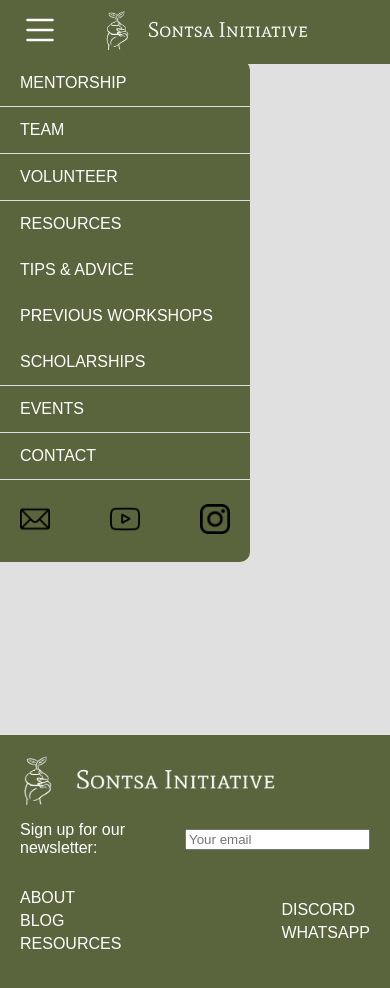
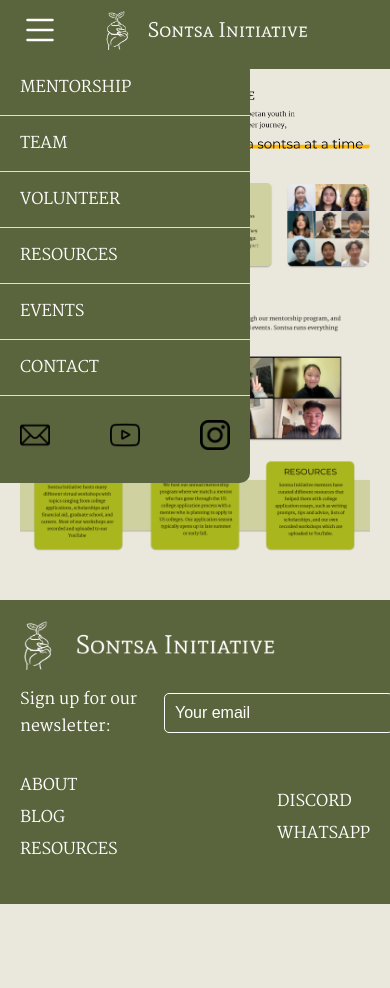
Before and after one commit to tenchonzom/sontsainitiative, a plain HTML site: page index.html in a window 390 px wide. Both pictures are taken after a click on the link 40 px from the left and 32 px from the top of the page. After the commit the page ends 904 px from the top, so only its background shows below. Drawn offline with Linux system fonts and the light colour scheme.

Commit message:
home page completed

```diff
--- a/index.html
+++ b/index.html
@@ -5,6 +5,10 @@
     <meta name="viewport" content="width=device-width, initial-scale=1" />
     <title>Sontsa Initiative</title>
     <link rel="stylesheet" href="style.css" />
+    <link
+      href="https://fonts.googleapis.com/css2?family=Martel:wght@400;700&display=swap"
+      rel="stylesheet"
+    />
   </head>
 
   <body>
@@ -23,8 +27,13 @@
         <li class="nav-item"><a href="team.html">TEAM</a></li>
         <li class="nav-item"><a href="volunteer.html">VOLUNTEER</a></li>
         <li class="dropdown">
-          <a href="resources.html" class="dropbtn">RESOURCES</a>
-          <div class="dropdown-content">
+          <a
+            href="javascript:void(0);"
+            class="dropbtn"
+            onclick="toggleDropdown()"
+            >RESOURCES</a
+          >
+          <div class="dropdown-content" id="dropdown">
             <a href="tips.html">TIPS & ADVICE</a>
             <a href="workshops.html">PREVIOUS WORKSHOPS</a>
             <a href="scholarships.html">SCHOLARSHIPS</a>
@@ -48,7 +57,20 @@
       </ul>
     </div>
     <div class="home-box">
-      <!-- Content here -->
+      <div class="container">
+        <div class="hero-section">
+          <img
+            src="site icons/home-page-header.png"
+            alt="Sontsa Initiative Header"
+          />
+        </div>
+        <div class="our-story">
+          <img src="site icons/our-story-div.png" alt="Our Story Section" />
+        </div>
+        <div class="our-work">
+          <img src="site icons/sontsa-work.png" alt="Our Work Section" />
+        </div>
+      </div>
     </div>
     <footer class="footer">
       <div class="container">
@@ -81,6 +103,15 @@
           x.style.display = "block";
         }
       }
+
+      function toggleDropdown() {
+        var x = document.getElementById("dropdown");
+        if (x.style.display === "block") {
+          x.style.display = "none";
+        } else {
+          x.style.display = "block";
+        }
+      }
     </script>
   </body>
 </html>
--- a/style.css
+++ b/style.css
@@ -1,7 +1,7 @@
 body {
   margin: 0;
-  font-family: Arial, sans-serif;
-  background-color: #5b653d;
+  font-family: "Martel", serif;
+  background-color: #eae7dc;
 }
 
 .header {
@@ -43,9 +43,18 @@
 }
 
 .home-box {
-  height: 80vh; /* Adjust as needed */
-  background-color: #e0e0e0; /* Example background color */
   margin-top: 60px; /* Adjust this value based on the height of your header */
+  padding: 20px;
+  text-align: center;
+}
+
+.hero-section img,
+.our-story img,
+.our-work img {
+  width: 100%;
+  max-width: 800px; /* Adjust to fit your design */
+  border-radius: 10px;
+  margin-bottom: 20px;
 }
 
 .topnav {
@@ -97,6 +106,21 @@
   background-color: #4a5235;
 }
 
+.dropdown-content {
+  display: none;
+  flex-direction: column;
+  background-color: #4a5235;
+  padding-left: 20px;
+}
+
+.dropdown-content a {
+  padding: 10px 20px;
+}
+
+.dropdown-content a:hover {
+  background-color: #3a4225;
+}
+
 .topnav .socials {
   display: flex;
   justify-content: center;
@@ -140,6 +164,20 @@
   margin-right: 10px;
 }
 
+.footer .newsletter input[type="email"] {
+  padding: 10px;
+  font-size: 16px;
+  border: 1px solid white; /* Adding a small line border */
+  border-radius: 5px;
+  width: 250px; /* Adjust as needed */
+  background-color: #5b653d; /* Match the background color of the footer */
+  color: white;
+}
+
+.footer .newsletter input[type="email"]::placeholder {
+  color: white;
+}
+
 .footer .footer-nav {
   display: flex;
   flex-direction: column;
```
Also changed, not shown: site icons/home-page-header.png (added), site icons/our-story-div.png (added), site icons/sontsa-work.png (added).
